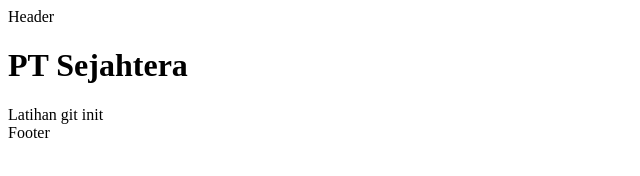
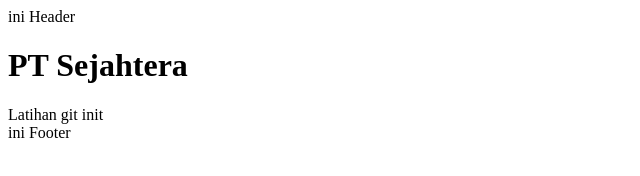
Before and after one commit to okiarif/CompanyProfile, a plain HTML site: page index.html in a window 1280 px wide. Shown: the full height of the page, 0-640 px from the left. Drawn offline with Linux system fonts and the light colour scheme.

Commit message:
Update index.html

```diff
--- a/index.html
+++ b/index.html
@@ -6,9 +6,9 @@
     <title>LATIHAN GIT</title>
   </head>
   <body>
-    <header>Header</header>
+    <header>ini Header</header>
     <h1>PT Sejahtera</h1>
     <div>Latihan git init</div>
-    <footer>Footer</footer>
+    <footer>ini Footer</footer>
   </body>
 </html>
```
